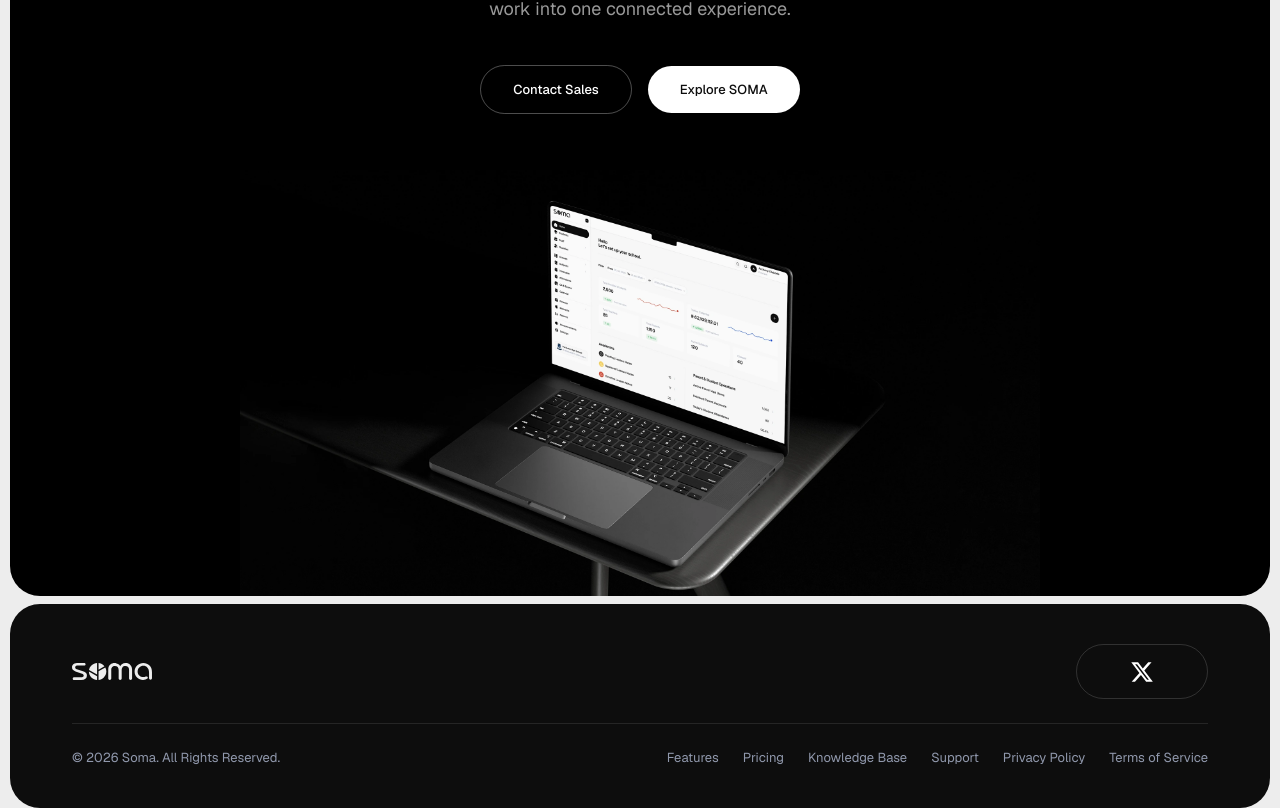
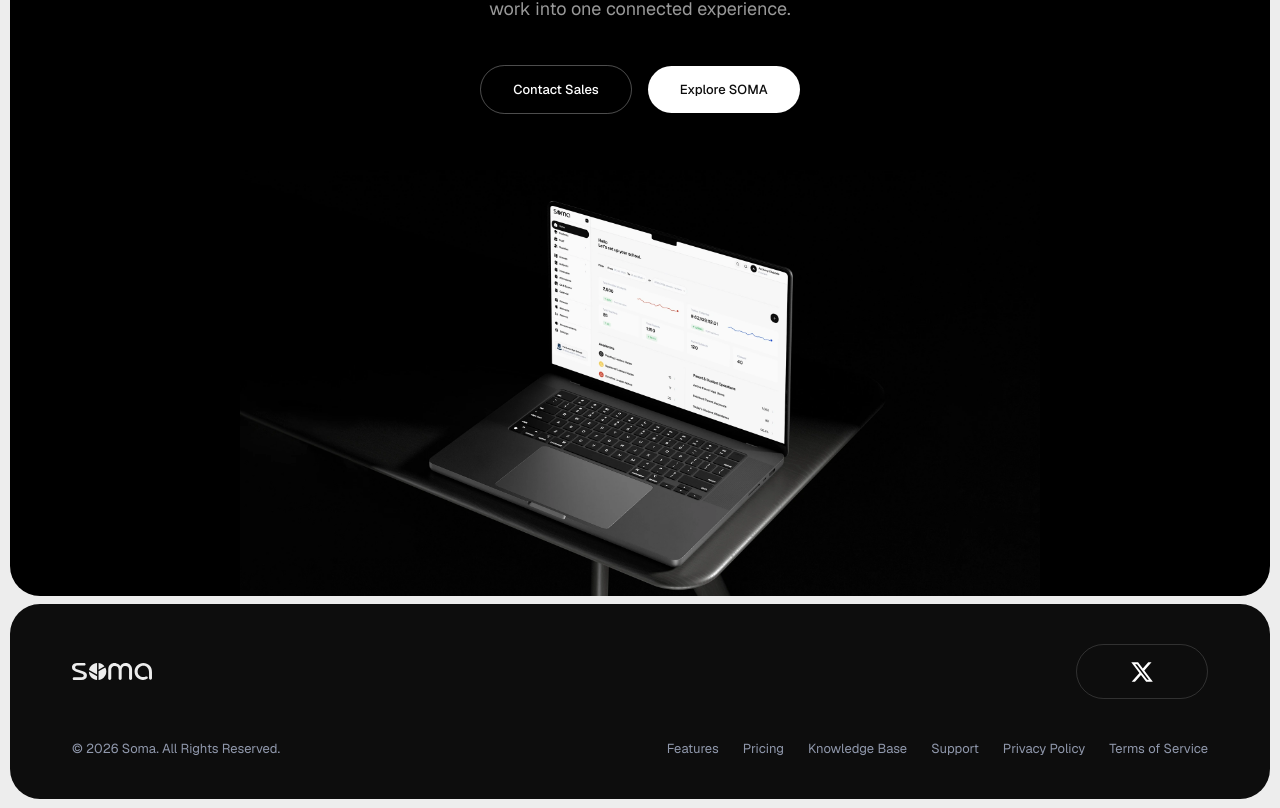
Before and after one commit to nimaappsss-web/soma-landing, a Next.js app: page / in a window 1280 px wide. Shown: the part 5641-6449 px from the top of the page. Built offline with nearby package versions, Linux system fonts and the light colour scheme; some icons are missing.

Commit message:
fix: remove footer divider, reduce spacing

```diff
--- a/src/features/landing/components/Footer.tsx
+++ b/src/features/landing/components/Footer.tsx
@@ -35,7 +35,7 @@
         </div>
       </div>
 
-      <div className="flex flex-col md:flex-row items-center justify-between gap-4 pt-6 border-t border-white/10">
+      <div className="flex flex-col md:flex-row items-center justify-between gap-4 pt-4">
         {/* Copyright */}
         <p className="text-[13px] text-[#9098AC]">
           &copy; 2026 Soma. All Rights Reserved.
```
